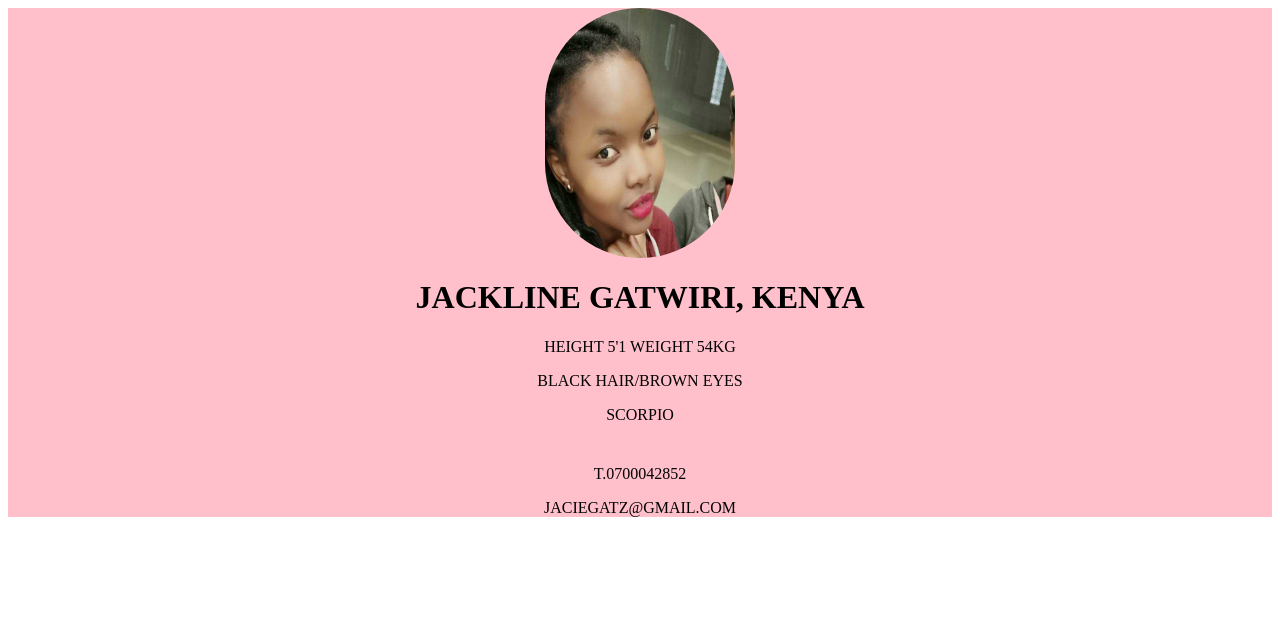
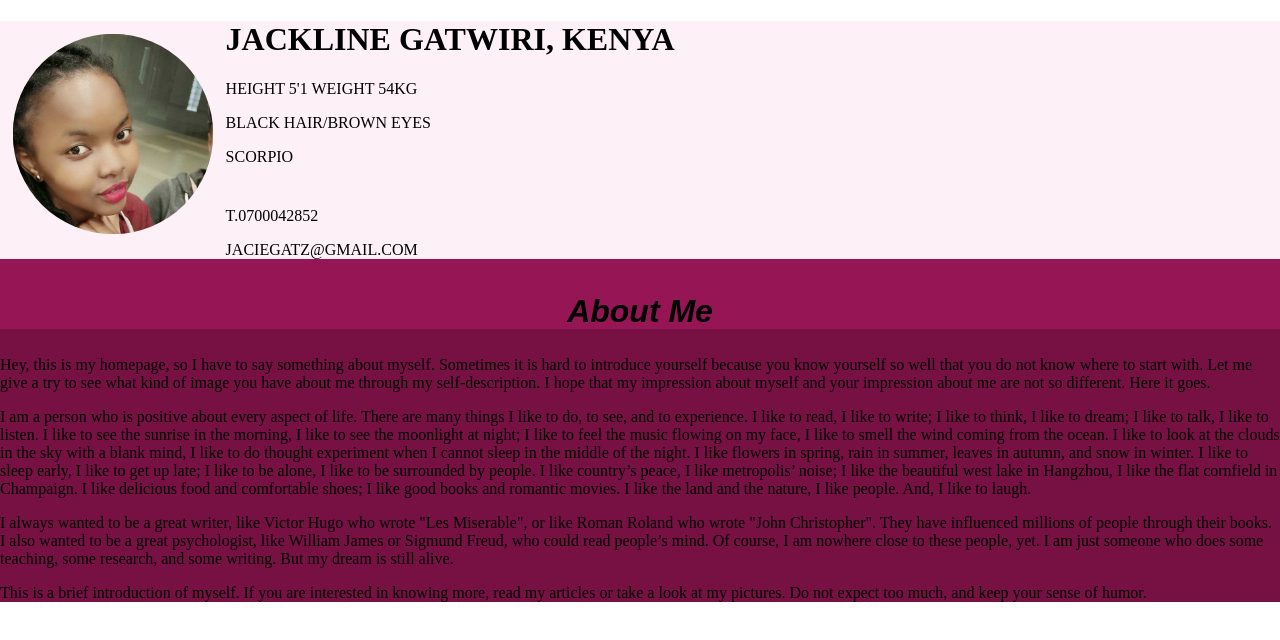
Before and after one commit to jackiegatwiri/jackiegatwiri.github.io, a plain HTML site: page index.html in a window 1280 px wide. Drawn offline with Linux system fonts and the light colour scheme.

Commit message:
Added about me and explantion of my self on different divisions

```diff
--- a/css/styles.css
+++ b/css/styles.css
@@ -1,17 +1,45 @@
-.body {
-  background-color: pink;
+
+body {
+margin: 0; /*removes the spacing between the display on your browser and maybe a div*/
+
 }
-img#image {
-  border-radius: 100px 100px 100px 100px; /*how to make a picture to be in a circular box*/
-  width: 15%;
-  height: 250px;
-  display: block;
-  margin-left: auto;
-  margin-right: auto;
+.div1 {
+background-color: #fdf0f6;
+}
+
+img {
+/*display: block;
+margin-left: auto;
+margin-right: auto; use these three to align your image at the centre*/
+border-radius: 50%;
+padding: 1%;
+height: 200px;
+float: left;
 }
 .info {
+
+}
+#id1 {
+  padding-top: 2%;
+}
+.div2 {
+  background-color: #951555;
+  margin-top: -16px;
+  margin-left: 0;
+  margin-right: 0;
+  padding-top: 12px;
+  clear: both;
+}
+#id2 {
+  font-style: italic;
+  font-weight: bold;
+  font-family: fantasy;
   text-align: center;
 }
-#y {
-  padding-top: 2%;
+.div3 {
+  background-color: #771144;
+  margin-top: -22px;
+  margin-left: 0;
+  margin-right: 0;
+  padding-top: 11px;
 }
--- a/index.html
+++ b/index.html
@@ -1,21 +1,37 @@
 <!DOCTYPE html>
 <html lang="en" dir="ltr">
+
 <head>
   <meta charset="utf-8">
   <title>My Portfolio</title>
   <link rel="stylesheet" href="css/styles.css" type="text/css"> <!-- how to link a css and an html -->
 </head>
 <body>
-    <div class="body">
-      <img id="image" src="jacky.jpg" alt="jacky's image">
-      <div class="info">
+
+  <div class="div1">
+    <img src="jacky.jpg" alt="jacky's image">
       <h1><strong>JACKLINE GATWIRI, KENYA</strong></h1>
       <p>HEIGHT 5'1 WEIGHT 54KG</p>
       <p>BLACK HAIR/BROWN EYES</p>
       <p>SCORPIO</p>
-      <p id="y">T.0700042852</p>
+      <p id="id1">T.0700042852</p>
       <p>JACIEGATZ@GMAIL.COM</p>
   </div>
+
+  <div class="div2">
+    <h1 id="id2">About Me</h1>
   </div>
+
+  <div class="div3">
+    <p>Hey, this is my homepage, so I have to say something about myself. Sometimes it is hard to introduce yourself because you know yourself so well that you do not know where to start with. Let me give a try to see what kind of image you have about me through my self-description. I hope that my impression about myself and your impression about me are not so different. Here it goes.</p>
+    <p>I am a person who is positive about every aspect of life. There are many things I like to do, to see, and to experience. I like to read, I like to write; I like to think, I like to dream; I like to talk, I like to listen. I like to see the sunrise in the morning, I like to see the moonlight at night; I like to feel the music flowing on my face, I like to smell the wind coming from the ocean. I like to look at the clouds in the sky with a blank mind, I like to do thought experiment when I cannot sleep in the middle of the night. I like flowers in spring, rain in summer, leaves in autumn, and snow in winter. I like to sleep early, I like to get up late; I like to be alone, I like to be surrounded by people. I like country’s peace, I like metropolis’ noise; I like the beautiful west lake in Hangzhou, I like the flat cornfield in Champaign. I like delicious food and comfortable shoes; I like good books and romantic movies. I like the land and the nature, I like people. And, I like to laugh.</p>
+    <p>I always wanted to be a great writer, like Victor Hugo who wrote "Les Miserable", or like Roman Roland who wrote "John Christopher". They have influenced millions of people through their books. I also wanted to be a great psychologist, like William James or Sigmund Freud, who could read people’s mind. Of course, I am nowhere close to these people, yet. I am just someone who does some teaching, some research, and some writing. But my dream is still alive.</p>
+    <p>This is a brief introduction of myself. If you are interested in knowing more, read my articles or take a look at my pictures. Do not expect too much, and keep your sense of humor.</p>
+  </div>
+
+
+
+
 </body>
+
 </html>
```
Lines whose indentation alone changed are shown as unchanged.
